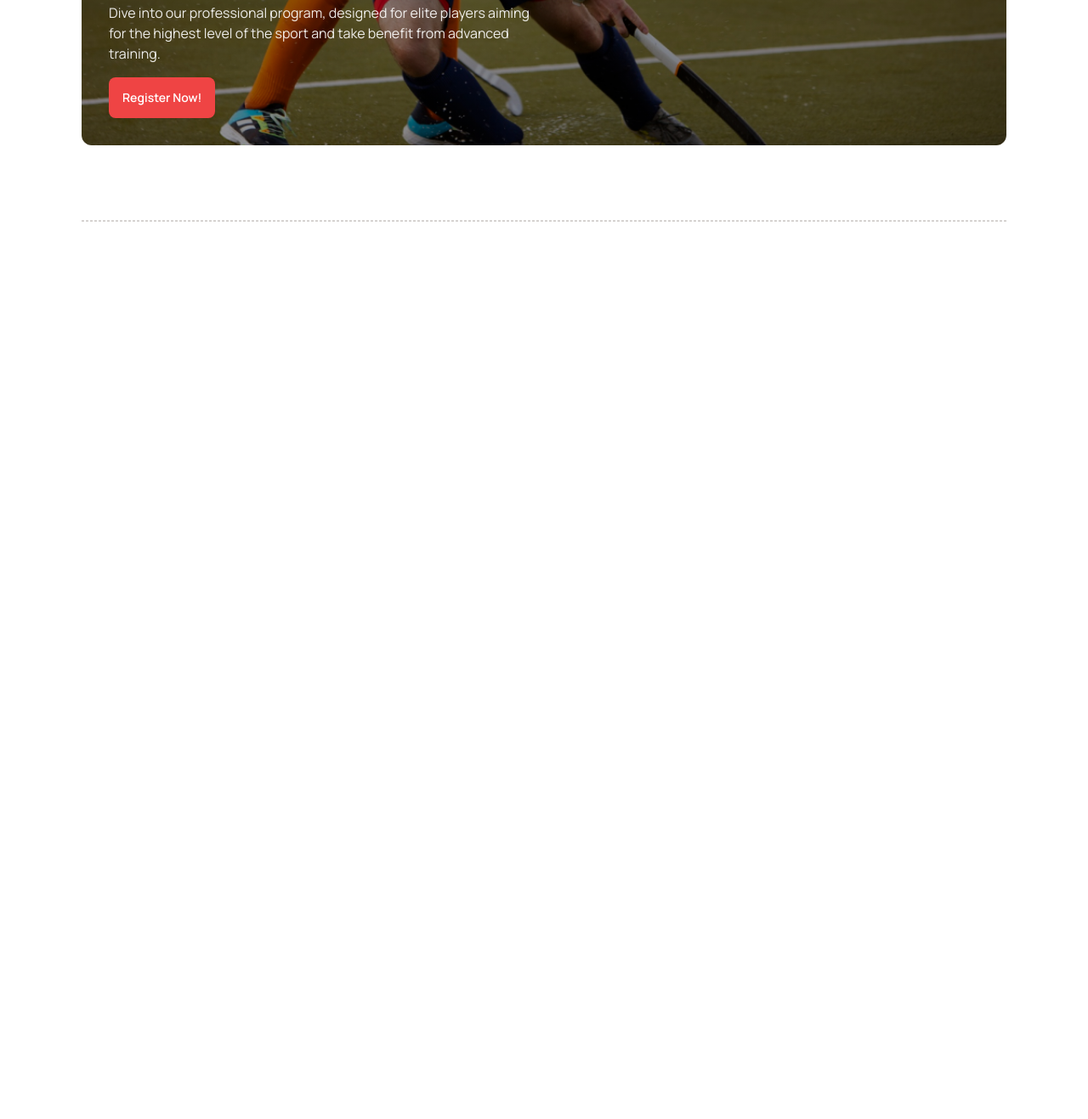
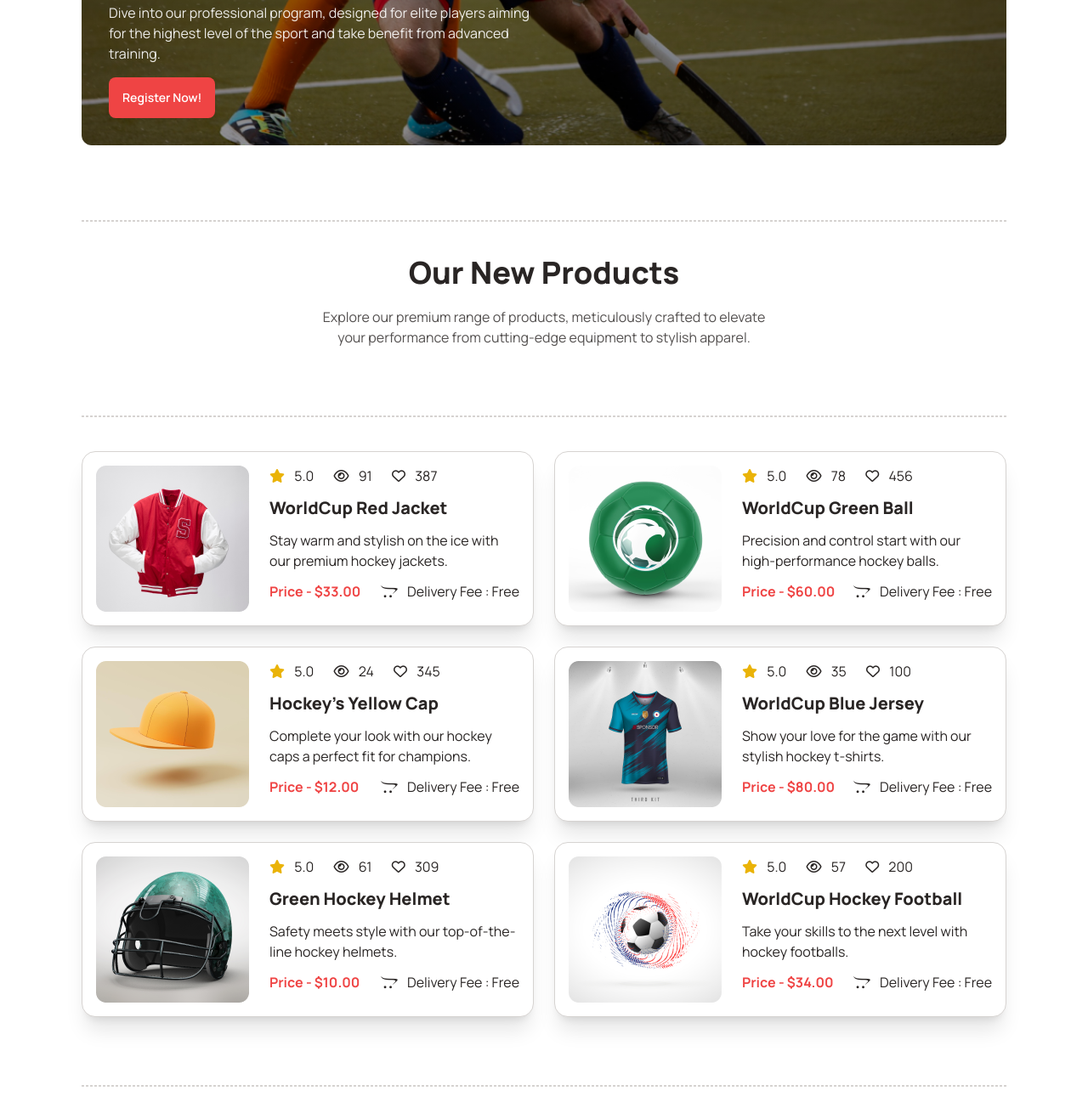
Before and after one commit to NymurKhan/Nymur_Hockey_Assignment_3, a plain HTML site: page index.html in a window 1280 px wide. Shown: the part 2217-3534 px from the top of the page at 85% size. Before the commit the page ends 2518 px from the top, so only its background shows below. Drawn offline with nearby package versions, Linux system fonts and the light colour scheme.

Commit message:
products

```diff
--- a/index.html
+++ b/index.html
@@ -168,6 +168,70 @@
       <div class="border border-1 border-dashed border-stone-300 mt-20 mb-10"></div>
   </section>
   <!-- Program Section ended-->
+  <!-- Product Section started-->
+  <section>
+    <h1 class="text-center font-extrabold text-4xl">Our New Products</h1>
+    <p class="text-center w-3/4 lg:w-1/2 mx-auto mt-5 text-base  opacity-80">Explore our premium range of products, meticulously crafted to elevate your performance from cutting-edge equipment to stylish apparel.</p>
+    <div class="border border-1 border-dashed border-stone-300 mt-20 mb-10"></div>
+    <div class="grid grid-cols-1 md:grid-cols-1 lg:grid-cols-2 gap-6">
+      <div class="card flex flex-col gap-6 lg:flex-row bg-base-100 shadow-xl p-4 border border-1 border-stone-300 ">
+        <img class="w-full lg:w-2/5" src="./Images/5.png" alt="Jacket"/>
+        <div class="space-y-3">
+          <p class="space-x-5"><i class="fa-solid fa-star text-yellow-500 pr-2"></i> 5.0 <i class="fa-regular fa-eye pr-2"></i> 91 <i class="fa-regular fa-heart pr-2"></i> 387</p>
+          <h2 class="text-xl font-extrabold">WorldCup Red Jacket</h2>
+          <p>Stay warm and stylish on the ice with our premium hockey jackets.</p>
+          <p class="flex flex-col lg:flex-row lg:justify-between"><span class="font-bold text-red-500">Price - $33.00</span><span><i class="fa-brands fa-opencart pr-2"></i> Delivery Fee : Free</span></p>
+        </div>
+      </div>
+      <div class="card flex flex-col gap-6 lg:flex-row bg-base-100 shadow-xl p-4 border border-1 border-stone-300 ">
+        <img class="w-full lg:w-2/5" src="./Images/6.png" alt="Ball"/>
+        <div class="space-y-3">
+          <p class="space-x-5"><i class="fa-solid fa-star text-yellow-500 pr-2"></i> 5.0 <i class="fa-regular fa-eye pr-2"></i> 78 <i class="fa-regular fa-heart pr-2"></i> 456</p>
+          <h2 class="text-xl font-extrabold">WorldCup Green Ball</h2>
+          <p>Precision and control start with our high-performance hockey balls.</p>
+          <p class="flex flex-col lg:flex-row lg:justify-between"><span class="font-bold text-red-500">Price - $60.00</span><span><i class="fa-brands fa-opencart pr-2"></i> Delivery Fee : Free</span></p>
+        </div>
+      </div>
+      <div class="card flex flex-col gap-6 lg:flex-row bg-base-100 shadow-xl p-4 border border-1 border-stone-300 ">
+        <img class="w-full lg:w-2/5" src="./Images/7.png" alt="Cap"/>
+        <div class="space-y-3">
+          <p class="space-x-5"><i class="fa-solid fa-star text-yellow-500 pr-2"></i> 5.0 <i class="fa-regular fa-eye pr-2"></i> 24 <i class="fa-regular fa-heart pr-2"></i> 345</p>
+          <h2 class="text-xl font-extrabold">Hockey's Yellow Cap</h2>
+          <p>Complete your look with our hockey caps a perfect fit for champions.</p>
+          <p class="flex flex-col lg:flex-row lg:justify-between"><span class="font-bold text-red-500">Price - $12.00</span><span><i class="fa-brands fa-opencart pr-2"></i> Delivery Fee : Free</span></p>
+        </div>
+      </div>
+      <div class="card flex flex-col gap-6 lg:flex-row bg-base-100 shadow-xl p-4 border border-1 border-stone-300 ">
+        <img class="w-full lg:w-2/5" src="./Images/8.png" alt="tshirt"/>
+        <div class="space-y-3">
+          <p class="space-x-5"><i class="fa-solid fa-star text-yellow-500 pr-2"></i> 5.0 <i class="fa-regular fa-eye pr-2"></i> 35 <i class="fa-regular fa-heart pr-2"></i> 100</p>
+          <h2 class="text-xl font-extrabold">WorldCup Blue Jersey</h2>
+          <p>Show your love for the game with our stylish hockey t-shirts.</p>
+          <p class="flex flex-col lg:flex-row lg:justify-between"><span class="font-bold text-red-500">Price - $80.00</span><span><i class="fa-brands fa-opencart pr-2"></i> Delivery Fee : Free</span></p>
+        </div>
+      </div>
+      <div class="card flex flex-col gap-6 lg:flex-row bg-base-100 shadow-xl p-4 border border-1 border-stone-300 ">
+        <img class="w-full lg:w-2/5" src="./Images/9.png" alt="Helmet"/>
+        <div class="space-y-3">
+          <p class="space-x-5"><i class="fa-solid fa-star text-yellow-500 pr-2"></i> 5.0 <i class="fa-regular fa-eye pr-2"></i> 61 <i class="fa-regular fa-heart pr-2"></i> 309</p>
+          <h2 class="text-xl font-extrabold">Green Hockey Helmet</h2>
+          <p>Safety meets style with our top-of-the-line hockey helmets.</p>
+          <p class="flex flex-col lg:flex-row lg:justify-between"><span class="font-bold text-red-500">Price - $10.00</span><span><i class="fa-brands fa-opencart pr-2"></i> Delivery Fee : Free</span></p>
+        </div>
+      </div>
+      <div class="card flex flex-col gap-6 lg:flex-row bg-base-100 shadow-xl p-4 border border-1 border-stone-300 ">
+        <img class="w-full lg:w-2/5" src="./Images/10.png" alt="Football"/>
+        <div class="space-y-3">
+          <p class="space-x-5"><i class="fa-solid fa-star text-yellow-500 pr-2"></i> 5.0 <i class="fa-regular fa-eye pr-2"></i> 57 <i class="fa-regular fa-heart pr-2"></i> 200</p>
+          <h2 class="text-xl font-extrabold">WorldCup Hockey Football</h2>
+          <p>Take your skills to the next level with hockey footballs.</p>
+          <p class="flex flex-col lg:flex-row lg:justify-between"><span class="font-bold text-red-500">Price - $34.00</span><span><i class="fa-brands fa-opencart pr-2"></i> Delivery Fee : Free</span></p>
+        </div>
+      </div>
+    </div>
+    <div class="border border-1 border-dashed border-stone-300 mt-20 mb-10"></div>
+</section>
+<!-- Product Section ended-->
      </main>
      <footer>
 
```
